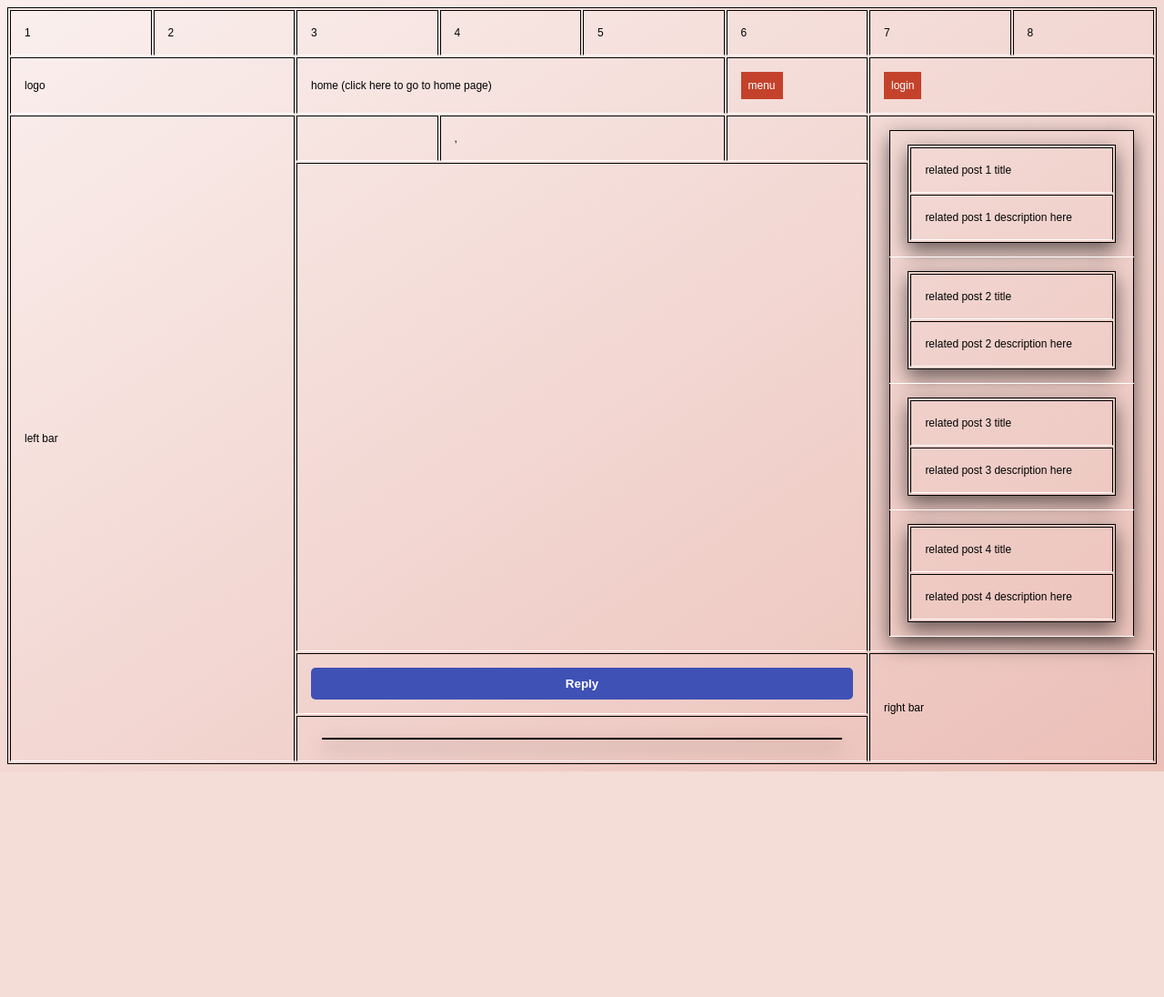
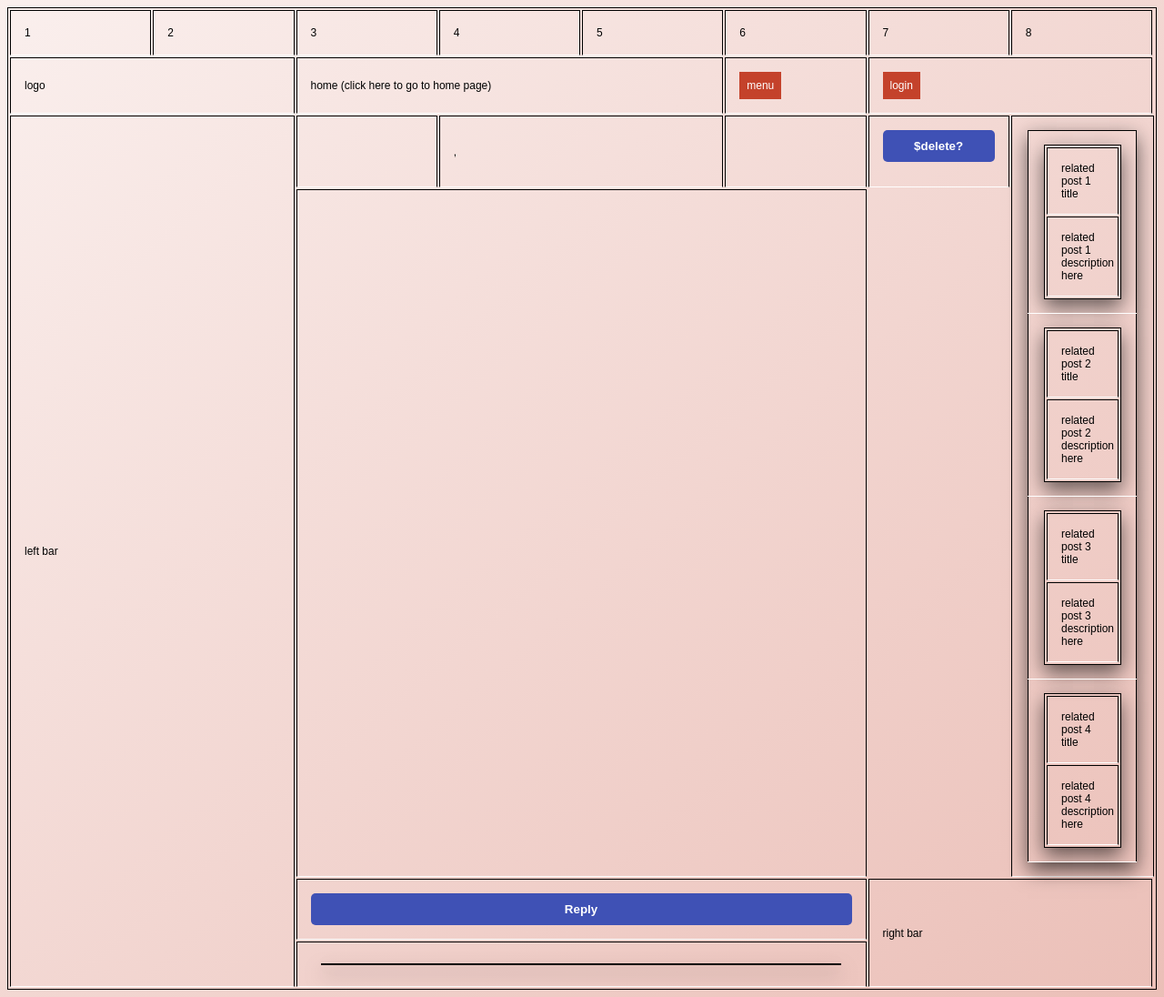
Before and after one commit to Clark229Kent/exeterOnlineHWForum, a PHP site: the page made by skeletonPostPage.php in a window 1280 px wide. Shown: the whole page at 91% size. Before the commit the page ends 848 px from the top, so only its background shows below. Run offline with PHP 8.4, Linux system fonts and the light colour scheme; data that the repository does not hold is empty.

Commit message:
Update skeletonPostPage.php
delete button

```diff
--- a/skeletonPostPage.php
+++ b/skeletonPostPage.php
@@ -78,6 +78,8 @@
                 <td rowspan = 1 colspan = 1><?=$user?></td>
                 <td rowspan = 1 colspan = 2><?=$courseNum?>, <?=$other?></td>
                 <td rowspan = 1 colspan = 1><?=$upvotes?></td>
+                <td rowspan = 1 colspan = 1><form action="/deletePost.php" method="get"><button class ="submittable" id = "deletePostButton" onclick = "deletePostButton()" >$delete?</button></form></td>
+
                 <td rowspan = 4 colspan = 2>
                     <table class = "fitting">
                         <tr>
```
